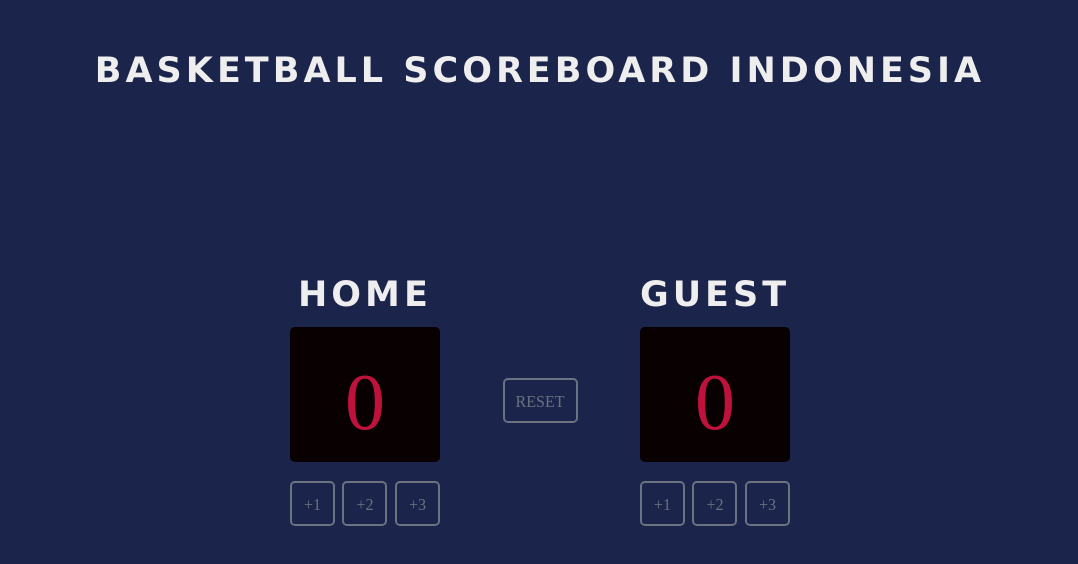
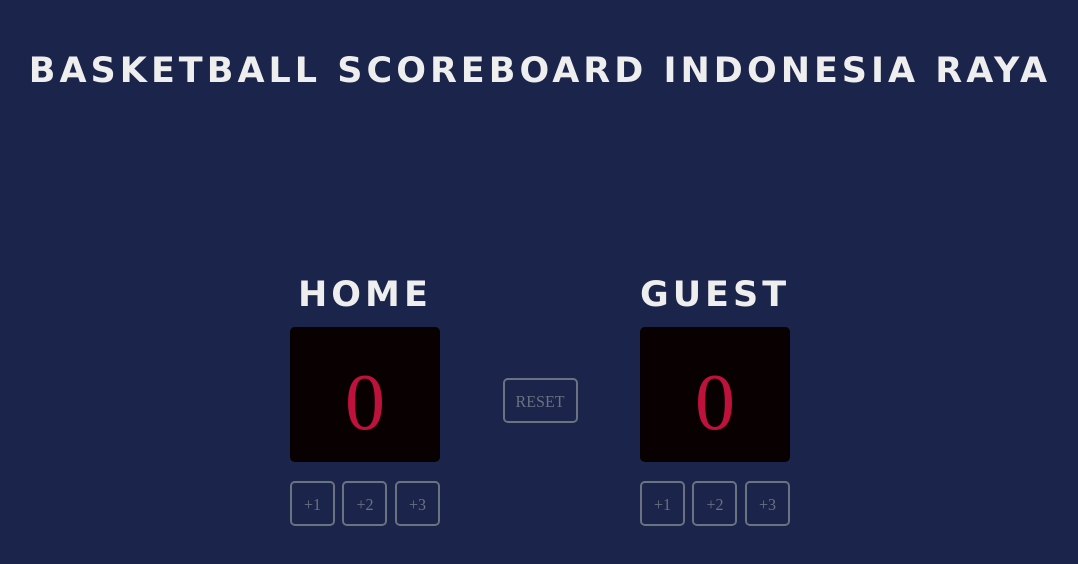
Before and after one commit to soca27/basketball-scoreboard, a plain HTML site: page index.html in a window 1280 px wide. Shown: the whole page, without its empty margins (100-1178 px from the left). Drawn offline with nearby package versions, Linux system fonts and the light colour scheme.

Commit message:
Coba Kedua

```diff
--- a/index.html
+++ b/index.html
@@ -5,7 +5,7 @@
     <body>
       <div class="container-content">
         <div class="container">
-            <h1 class="title FIRST"> BASKETBALL SCOREBOARD INDONESIA</h1>
+            <h1 class="title FIRST"> BASKETBALL SCOREBOARD INDONESIA RAYA</h1>
             <div class="wrapper-content">
                 <h3 class="title">HOME</h3>
                 <p id="score-home" class="scoreHome score">0</p>
```
